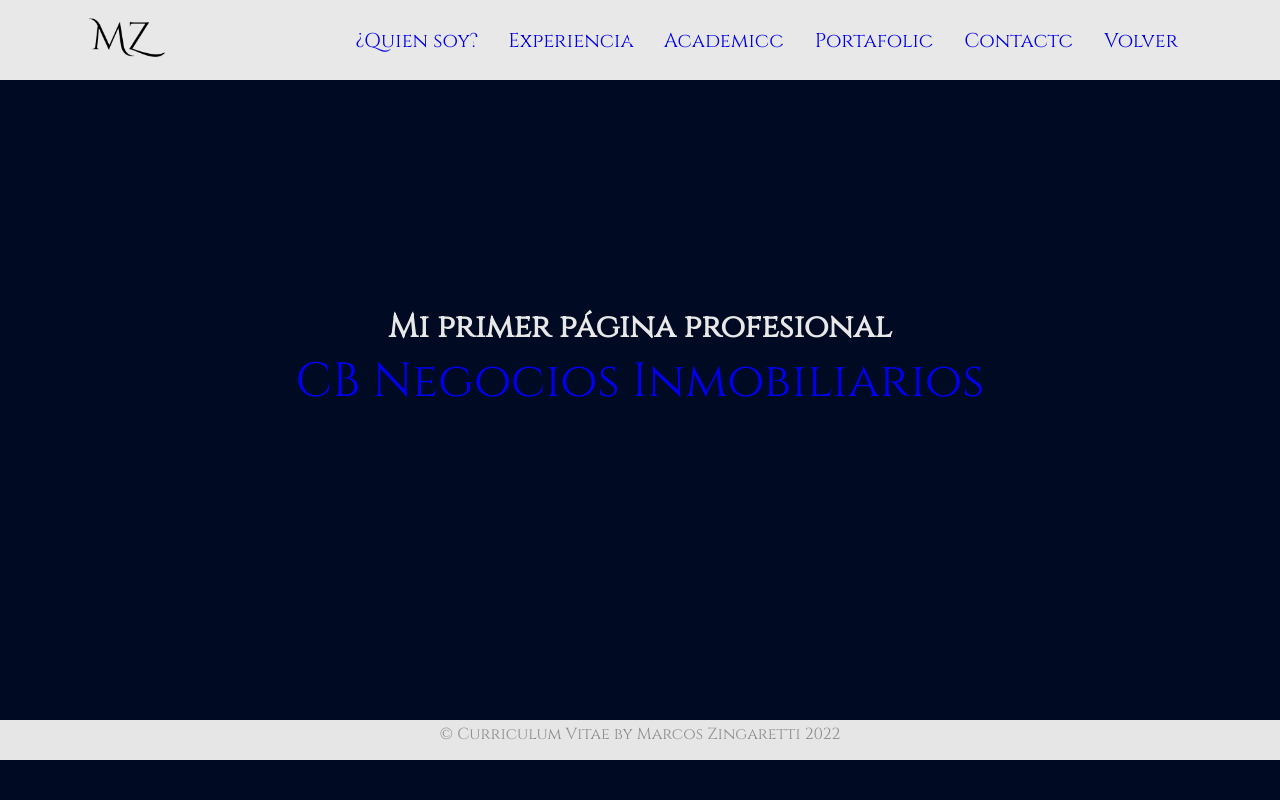
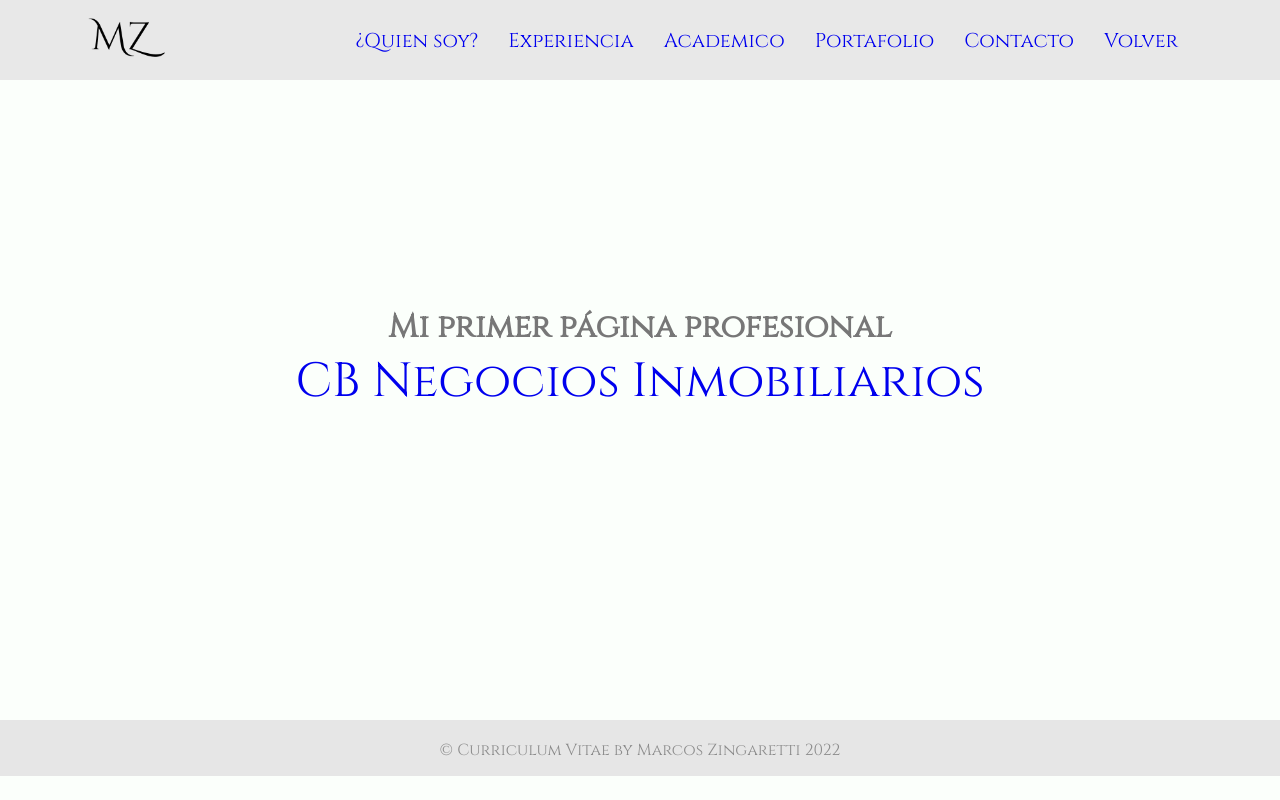
Before and after one commit to Zinike/MarcosCV, a PHP site: page /portafolio.html in a window 1280 px wide. Run offline with PHP 8.4, Linux system fonts and the light colour scheme.

Commit message:
+ cambios

```diff
--- a/CSS/style.css
+++ b/CSS/style.css
@@ -15,10 +15,11 @@ html {
 }
 
 body {
-  color: #e8e8e8;
-  background-color: #000a23;
+  color: #777777;
+  background-color: #fbfffb;
   font-family: 'Cinzel', serif;
 }
+
 section {
   margin-left: 10%;
   margin-right: 10%;
@@ -284,7 +285,7 @@ section {
 
   footer {
     background-color: #e6e6e6;
-    color: grey;
+    color: #8c8c8c;
     width: 100vw;
   }
 
@@ -369,11 +370,12 @@ section {
   }
 
   header .contenedor .menu ul li {
+    list-style: none;
     padding: 0 15px;
   }
 
   #hero {
-    color: #5D1CCE;
+    color: #2a0a5e;
     display: flex;
     align-items: center;
     height: 80vh;
@@ -385,10 +387,10 @@ section {
     align-content: center;
     justify-content: center;
     align-items: center;
-    margin-left: 300px;
   }
 
   #hero .selfie {
+    z-index: -100;
     position: relative;
     display: flex;
     height: 80%;
@@ -539,7 +541,7 @@ section {
 
   footer .contenedor {
     padding: 15px;
-    height: 5vh;
+    height: 7vh;
     display: flex;
     text-align: center;
     justify-content: center;
@@ -548,7 +550,7 @@ section {
 
   section {
     max-width: 100%;
-    min-height: 200px;
+    min-height: 300px;
   }
 }
 
--- a/index.html
+++ b/index.html
@@ -33,7 +33,7 @@
 	<section id="hero">
 		<div class="contenedor">
 			<h1>Marcos Zingaretti</h1>
-			<h2>Memento</h2>
+			<h2>Memento vivere</h2>
 		</div>
 		<img id="selfie" class="selfie" src="CSS/Media/selfie.png" alt="selfie"></img>
 	</section>
```
